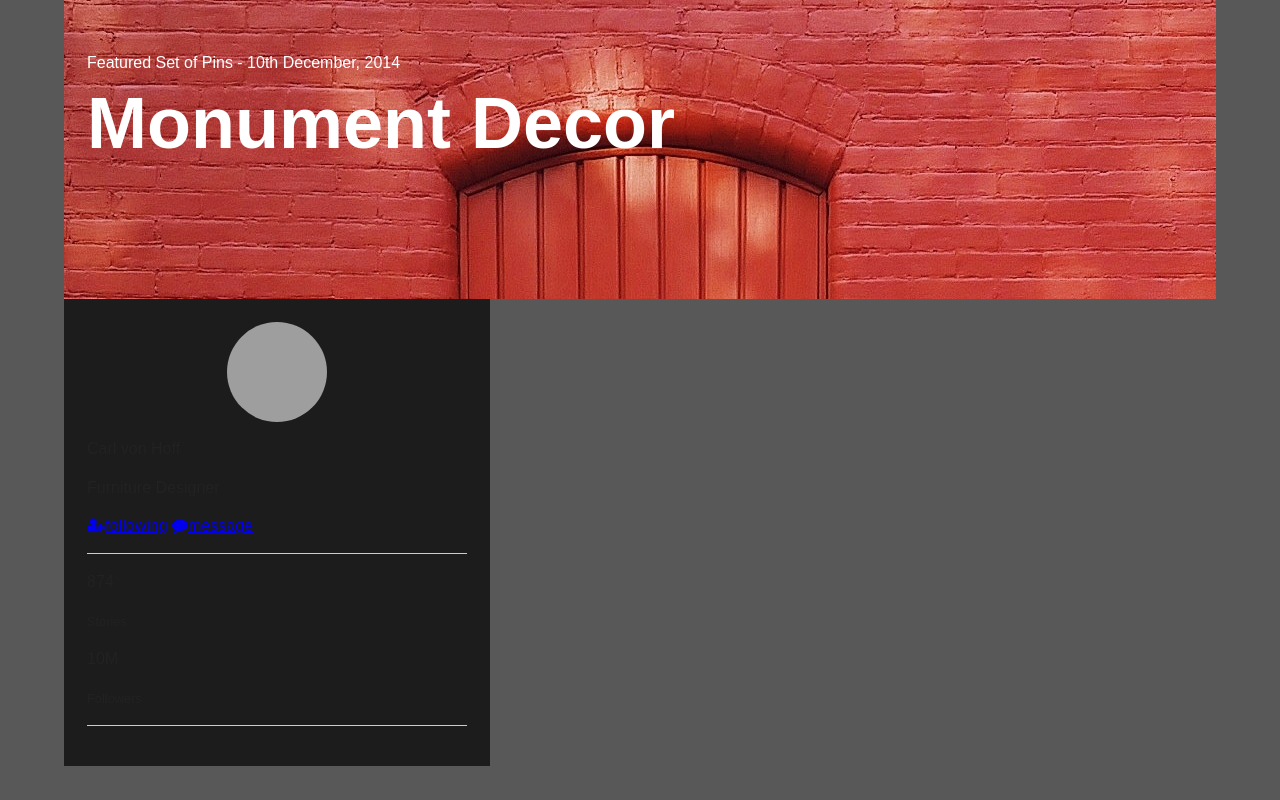
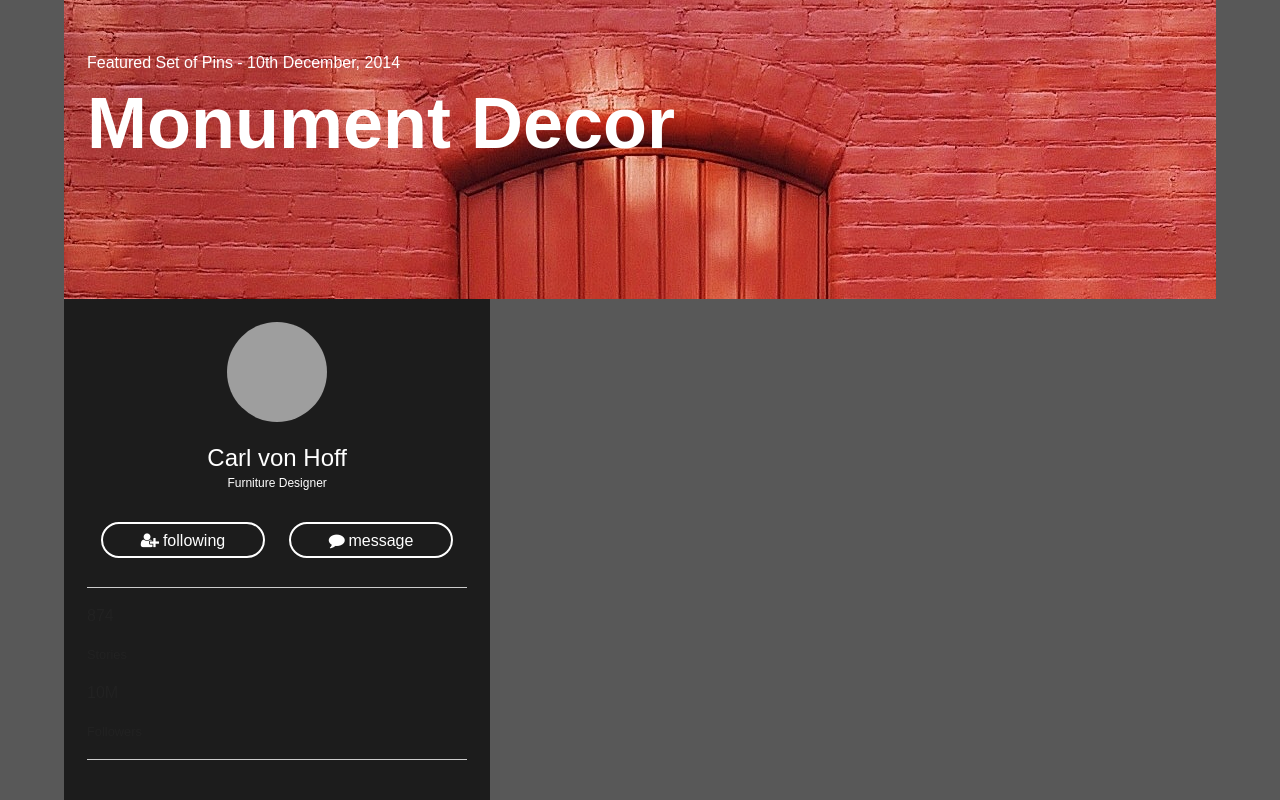
Before and after one commit to JessyRiordan/LittleTest, a website: page index.html in a window 1280 px wide. Shown: the part 469-1269 px from the top of the page. Before the commit the page ends 1235 px from the top, so only its background shows below. Drawn offline with Linux system fonts and the light colour scheme; grey boxes are pictures that could not be loaded.

Commit message:
styled buttons

```diff
--- a/index.html
+++ b/index.html
@@ -58,7 +58,7 @@
           </div> <!-- designerInfo -->
           <div class="buttons">
             <a href="#"><i class="fa fa-user-plus"></i>following</a>
-            <a href="#"><i class="fa fa-comment"></i>message</a>
+            <a href="#" class="message"><i class="fa fa-comment"></i>message</a>
           </div> <!-- buttons -->
           <hr>
           <div class="designerDetails">
--- a/scss/main.scss
+++ b/scss/main.scss
@@ -207,12 +207,44 @@ header {
     border-radius: 50%;
     overflow: hidden;
     margin: 0 auto;
+    img {
+      display: inline;
+      margin: 0 auto;
+      height: 100%;
+      width: auto;
+    }
   }
-  img {
-    display: inline;
-    margin: 0 auto;
-    height: 100%;
-    width: auto;
+  .designerInfo {
+    text-align: center;
+    .name {
+      color: #ffffff;
+      margin-top: 5%;
+      margin-bottom: 0;
+      font-size: 1.5em;
+    }
+    .title {
+      color: #ffffff;
+      margin-top: 0;
+      margin-bottom: 5%;
+      font-size: 0.75em;
+    }
+  }
+  .buttons {
+    text-align: center;
+    padding: 5% 0 5% 0;
+    a {
+      border: 2px solid #ffffff;
+      border-radius: 30px;
+      color: #ffffff;
+      padding: 2% 10%;
+      text-decoration: none;
+      i {
+        margin-right: 1%;
+      }
+    }
+    .message {
+      margin-left: 5%;
+    }
   }
 }
 /* ==========================================================================
```
Also changed, not shown: css/main.css.
